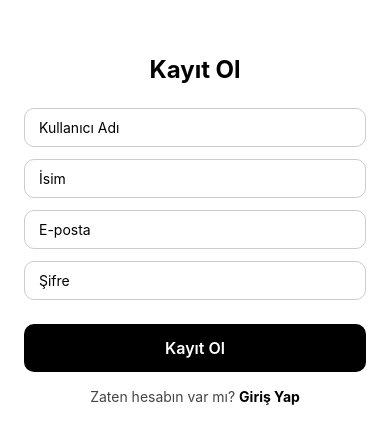
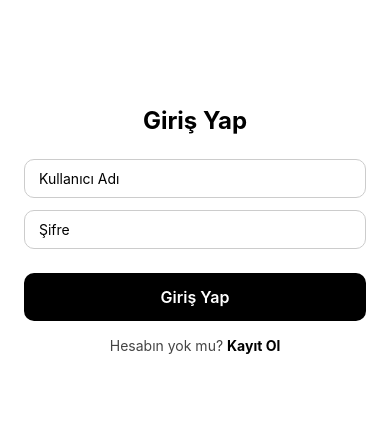
Before and after one commit to emreertugrl/FS_NextStore, a React Native app in the folder mobile/: screen / in a window 390 px wide. Shown: the part 192-636 px from the top of the page. Built offline with nearby package versions, Linux system fonts and the light colour scheme.

Commit message:
access token defined to protected routes

```diff
--- a/mobile/src/router/rootNavigator.tsx
+++ b/mobile/src/router/rootNavigator.tsx
@@ -4,19 +4,27 @@ import TabNavigator from './tabNavigator';
 import Register from '../screens/register';
 import Login from '../screens/login';
 import Routes from '../utils/routes';
+import {useAppSelector} from '../store/hooks';
 
 const Stack = createNativeStackNavigator();
 
 function RootNavigator() {
+  const {accessToken} = useAppSelector(state => state.auth);
+
   return (
     <Stack.Navigator
       screenOptions={{
         headerShown: false,
         statusBarStyle: 'dark',
       }}>
-      <Stack.Screen name={Routes.REGISTER} component={Register} />
-      <Stack.Screen name={Routes.LOGIN} component={Login} />
-      <Stack.Screen name={Routes.TAB} component={TabNavigator} />
+      {accessToken ? (
+        <Stack.Screen name={Routes.TAB} component={TabNavigator} />
+      ) : (
+        <>
+          <Stack.Screen name={Routes.LOGIN} component={Login} />
+          <Stack.Screen name={Routes.REGISTER} component={Register} />
+        </>
+      )}
     </Stack.Navigator>
   );
 }
```
